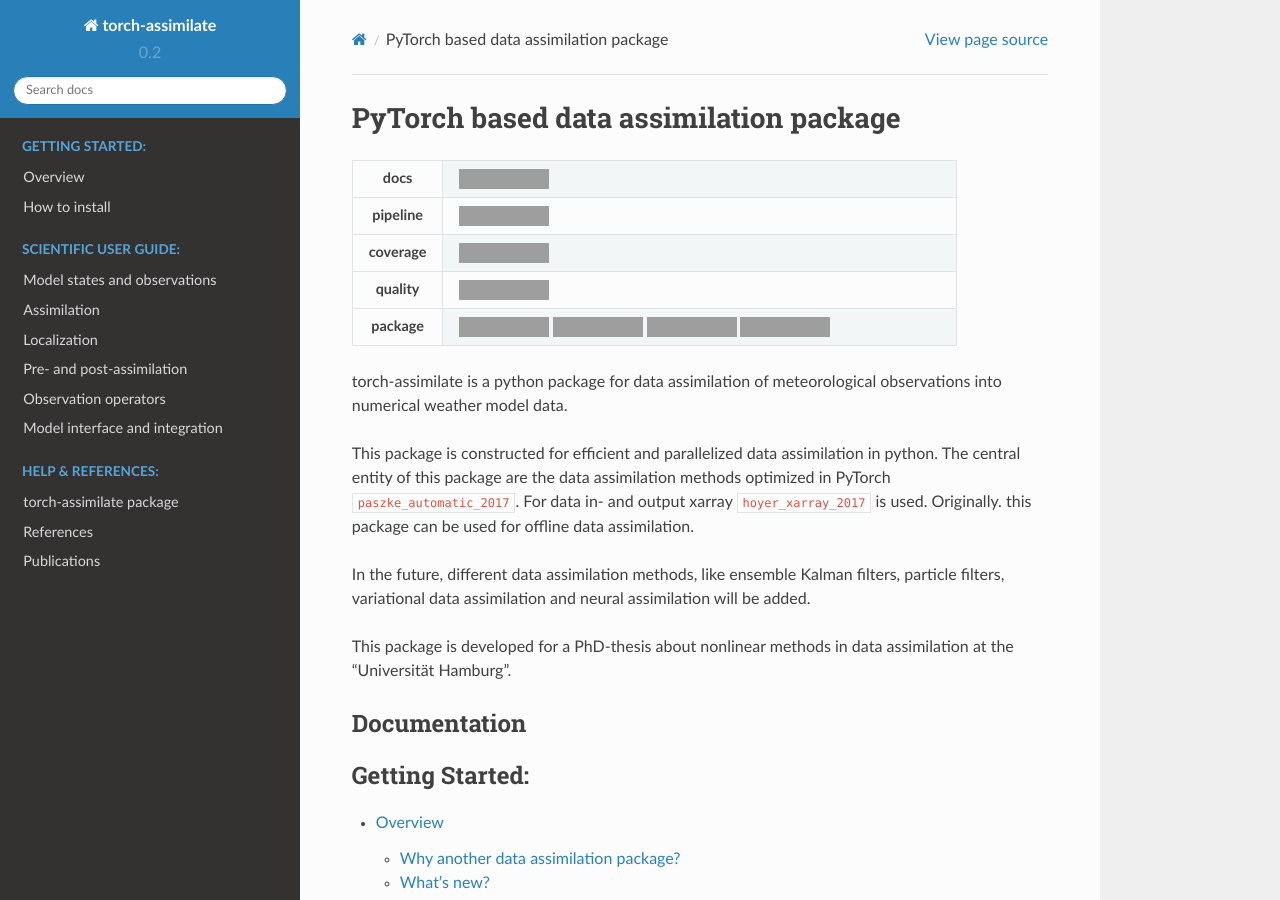
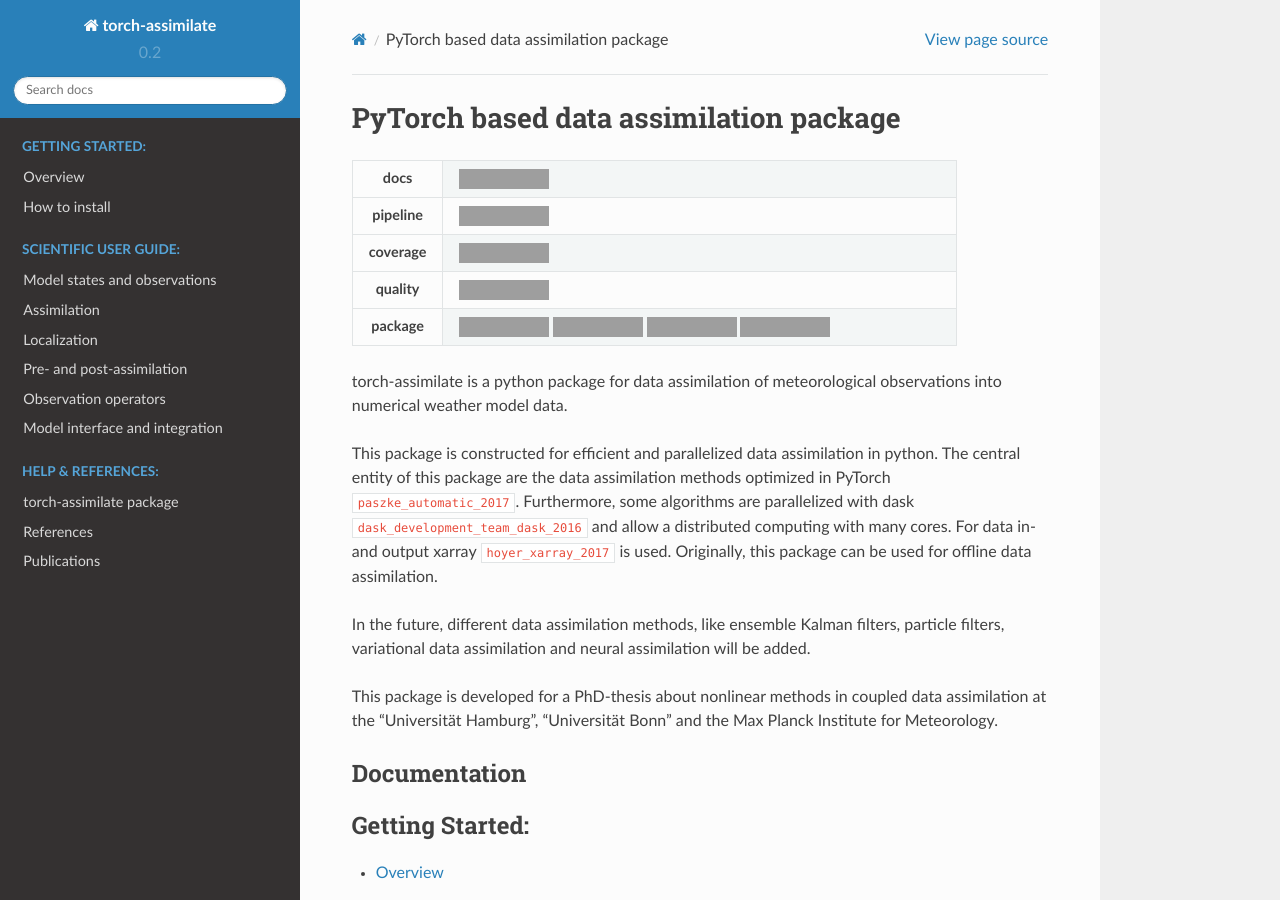
Before and after one commit to tobifinn/torch-assimilate, a Sphinx documentation site: the page built from docs/source/index.rst, in a window 1280 px wide and 900 px high, cut to the strip 0-900 px from the top of the window. Built offline with Sphinx 7.4.7 and the Read the Docs theme 2.0.0, drawn with Linux system fonts in a browser that asks for light colours; cross-references to code outside the pages are shown as plain code; grey boxes are pictures that could not be loaded.

Commit message:
Added longer package description

```diff
--- a/docs/source/index.rst
+++ b/docs/source/index.rst
@@ -45,16 +45,19 @@ observations into numerical weather model data.
 
 This package is constructed for efficient and parallelized data assimilation in
 python. The central entity of this package are the data assimilation methods
-optimized in PyTorch :cite:`paszke_automatic_2017`. For data in- and output
-xarray :cite:`hoyer_xarray_2017` is used.
-Originally. this package can be used for offline data assimilation.
+optimized in PyTorch :cite:`paszke_automatic_2017`. Furthermore, some
+algorithms are parallelized with dask
+:cite:`dask_development_team_dask_2016` and allow a distributed computing with
+many cores. For data in-  and output xarray :cite:`hoyer_xarray_2017` is used.
+Originally, this package can be used for offline data assimilation.
 
-In the future, different data assimilation methods, like
-ensemble Kalman filters, particle filters, variational data assimilation and neural assimilation will
-be added.
+In the future, different data assimilation methods, like ensemble Kalman
+filters, particle filters, variational data assimilation and neural assimilation
+will be added.
 
-This package is developed for a PhD-thesis about nonlinear methods in data
-assimilation at the "Universität Hamburg".
+This package is developed for a PhD-thesis about nonlinear methods in
+coupled data assimilation at the "Universität Hamburg", "Universität Bonn"
+and the Max Planck Institute for Meteorology.
 
 Documentation
 -------------
```
Also changed, not shown: README.rst (+13 -8 lines).
